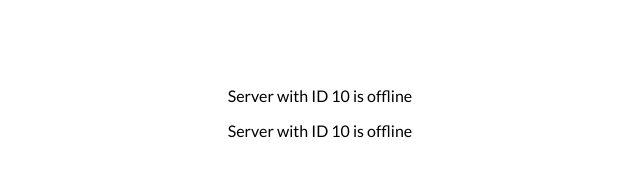
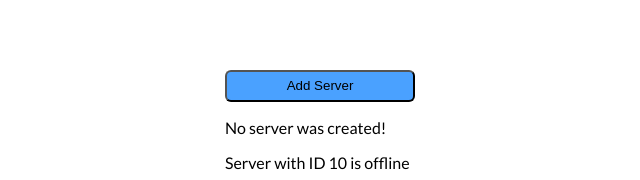
Before and after one commit to mattyl006/angular-learning, an Angular app in the folder my-first-app/: page / in a window 1280 px wide. Shown: the part 143-323 px from the top of the page, without its empty margins (320-960 px from the left). Built offline with nearby package versions, Linux system fonts and the light colour scheme.

Commit message:
property and event binding test

```diff
--- a/my-first-app/src/app/servers/servers.component.html
+++ b/my-first-app/src/app/servers/servers.component.html
@@ -1,2 +1,6 @@
+<button class="server-button" [disabled] = "!allowNewServer" (click)="onCreateServer()">
+  Add Server
+</button>
+<p>{{ serverCreationStatus }}</p>
 <app-server></app-server>
 <app-server></app-server>
--- a/my-first-app/src/app/servers/servers.component.scss
+++ b/my-first-app/src/app/servers/servers.component.scss
@@ -0,0 +1,6 @@
+.server-button {
+  background-color: #4aa1ff;
+  width: 190px;
+  height: 32px;
+  border-radius: 6px;
+}
--- a/my-first-app/src/app/servers/servers.component.ts
+++ b/my-first-app/src/app/servers/servers.component.ts
@@ -6,9 +6,20 @@
   styleUrls: ['./servers.component.scss']
 })
 export class ServersComponent implements OnInit {
-  constructor() { }
 
-  // tslint:disable-next-line:typedef
-  ngOnInit() {
+  allowNewServer: boolean = false;
+  serverCreationStatus: string = 'No server was created!';
+
+  constructor() {
+    setTimeout(() => {
+      this.allowNewServer = true;
+    }, 2000);
+  }
+
+  ngOnInit(): any {
+  }
+
+  onCreateServer(): void {
+    this.serverCreationStatus = 'Server was created!';
   }
 }
```
